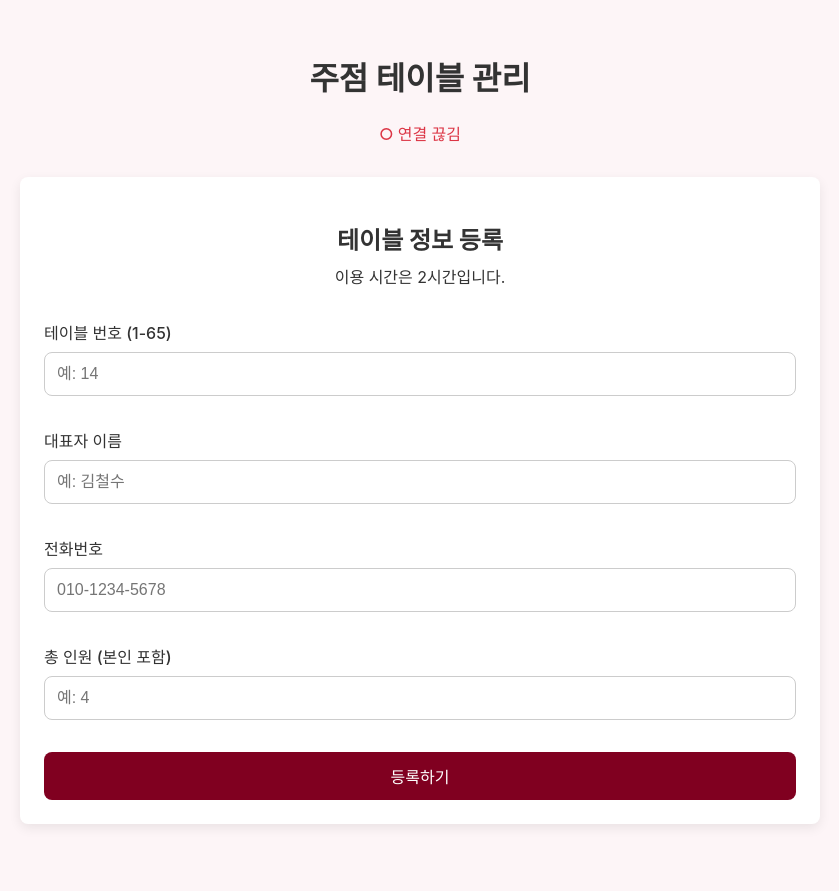
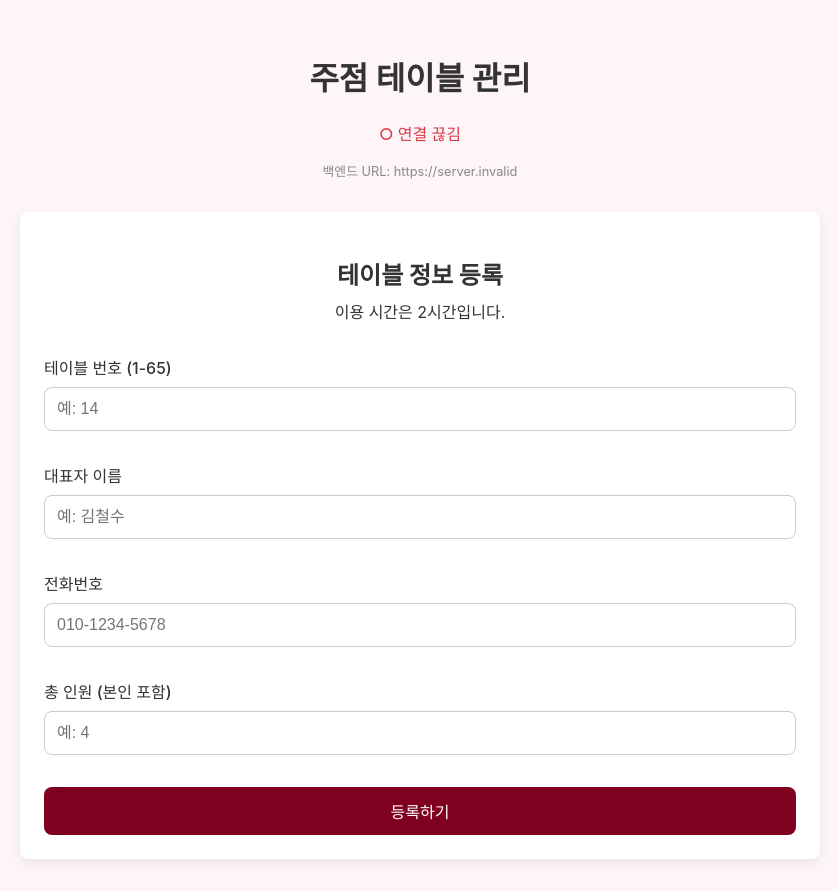
Before and after one commit to nongnola1221/WKU_Festival_Bar_Management, a React (Create React App) app in the folder client/: page / in a window 1280 px wide. Shown: the whole page, without its empty margins (220-1059 px from the left). Before the commit the page ends 856 px from the top, so only its background shows below. Built offline with nearby package versions, Linux system fonts and the light colour scheme; no server answers.

Commit message:
feat: Display backend URL for debugging

```diff
--- a/client/src/App.tsx
+++ b/client/src/App.tsx
@@ -84,6 +84,9 @@ function App() {
         <p style={{ color: isConnected ? '#28a745' : 'var(--danger-color)', fontWeight: 500 }}>
           {isConnected ? '● 실시간 연결 중' : '○ 연결 끊김'}
         </p>
+        <p style={{ fontSize: '0.8rem', color: '#888' }}>
+          백엔드 URL: {process.env.REACT_APP_BACKEND_URL || '설정되지 않음'}
+        </p>
       </header>
       <main className="card">
         {renderContent()}
```
